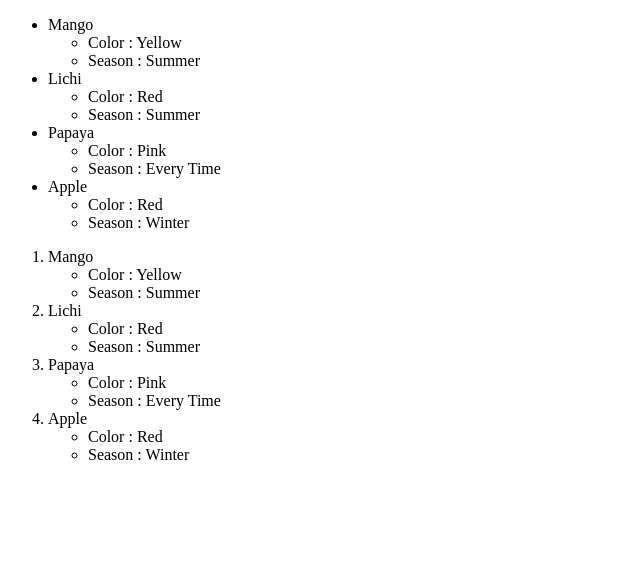
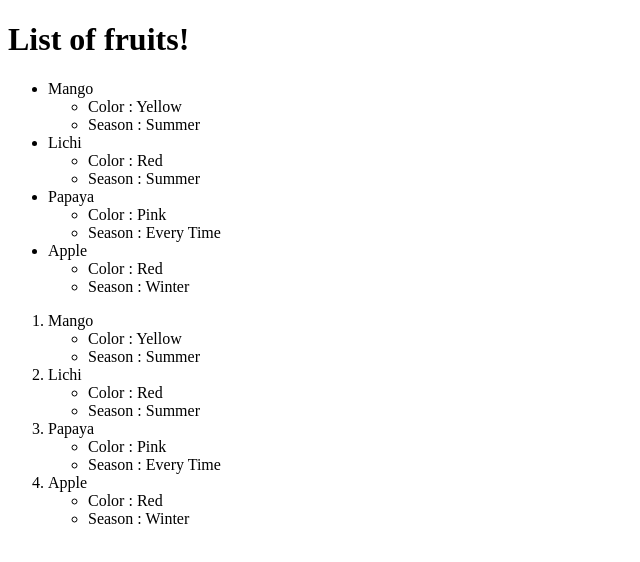
Before and after one commit to ajaykumarraj/git-demo-vs, a plain HTML site: page index.html in a window 1280 px wide. Shown: the whole page, without its empty margins (0-640 px from the left). Drawn offline with Linux system fonts and the light colour scheme.

Commit message:
Added heading of fruit list

```diff
--- a/index.html
+++ b/index.html
@@ -6,6 +6,7 @@
     <title>Document</title>
 </head>
 <body>
+    <h1>List of fruits!</h1>
     <ul>
         <li>Mango</li>
         <ul>
```
